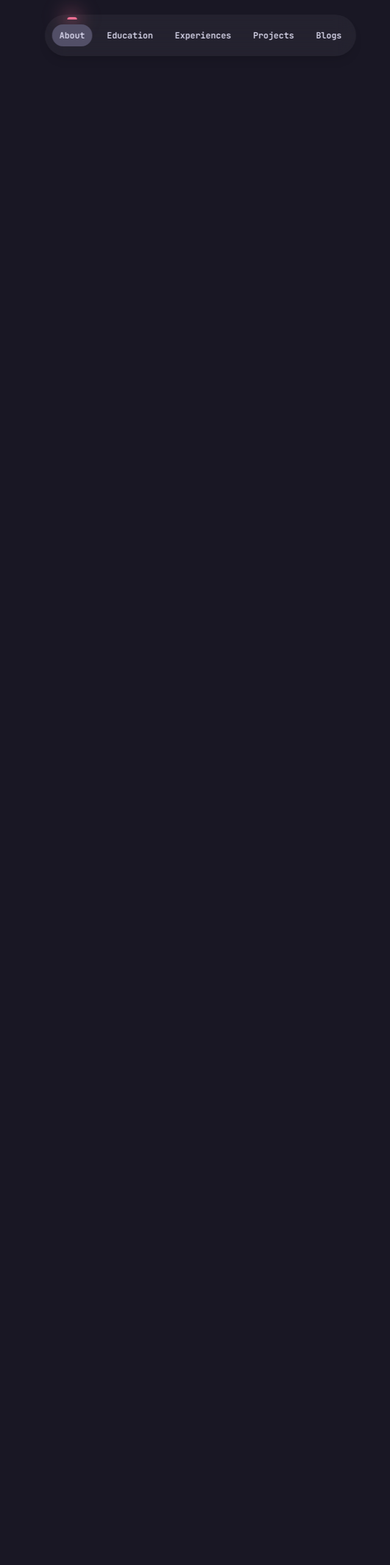
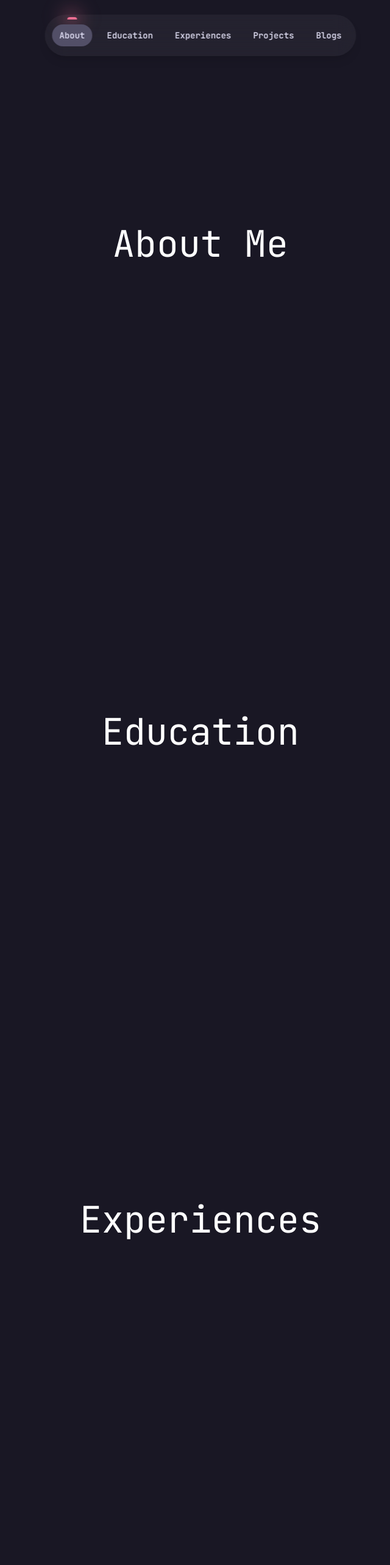
Before and after one commit to xavierchen0/portfolio-website, a React (Vite) app: page / in a window 1280 px wide. Shown: the top 2566 px of the page at 61% size, without its empty margins (311-951 px from the left). Before the commit the page ends 800 px from the top, so only its background shows below. Built offline with nearby package versions, Linux system fonts and the light colour scheme.

Commit message:
feat: add placeholder text

```diff
--- a/src/App.jsx
+++ b/src/App.jsx
@@ -1,22 +1,52 @@
-import './App.css'
-import { NavBar } from './components/NavBar.jsx'
-import { Info, BookOpenText, Briefcase, FolderGit2, PencilLine } from 'lucide-react'
-import { motion } from "motion/react"
+import "./App.css";
+import { NavBar } from "./components/NavBar.jsx";
+import {
+  Info,
+  BookOpenText,
+  Briefcase,
+  FolderGit2,
+  PencilLine,
+} from "lucide-react";
+import { motion } from "motion/react";
 
 const navItems = [
-  { name: 'About', url: '/', icon: Info },
-  { name: 'Education', url: '/', icon: BookOpenText },
-  { name: 'Experiences', url: '/', icon: Briefcase },
-  { name: 'Projects', url: '/', icon: FolderGit2 },
-  { name: 'Blogs', url: '/', icon: PencilLine },
-]
+  { name: "About", url: "/", icon: Info },
+  { name: "Education", url: "/", icon: BookOpenText },
+  { name: "Experiences", url: "/", icon: Briefcase },
+  { name: "Projects", url: "/", icon: FolderGit2 },
+  { name: "Blogs", url: "/", icon: PencilLine },
+];
 
 function App() {
   return (
     <>
       <NavBar items={navItems} />
+      {/* Hero Section */}
+      <section className="flex h-screen items-center justify-center bg-gradient-to-b">
+        <h1 className="text-6xl text-white">About Me</h1>
+      </section>
+
+      {/* Education Section */}
+      <section className="flex h-screen items-center justify-center bg-gradient-to-b">
+        <h1 className="text-6xl text-white">Education</h1>
+      </section>
+
+      {/* Experiences Section */}
+      <section className="flex h-screen items-center justify-center bg-gradient-to-b">
+        <h1 className="text-6xl text-white">Experiences</h1>
+      </section>
+
+      {/* Projects Section */}
+      <section className="flex h-screen items-center justify-center bg-gradient-to-b">
+        <h1 className="text-6xl text-white">Projects</h1>
+      </section>
+
+      {/* Blogs Section */}
+      <section className="flex h-screen items-center justify-center bg-gradient-to-b">
+        <h1 className="text-6xl text-white">Blogs</h1>
+      </section>
     </>
-  )
+  );
 }
 
-export default App
+export default App;
```
